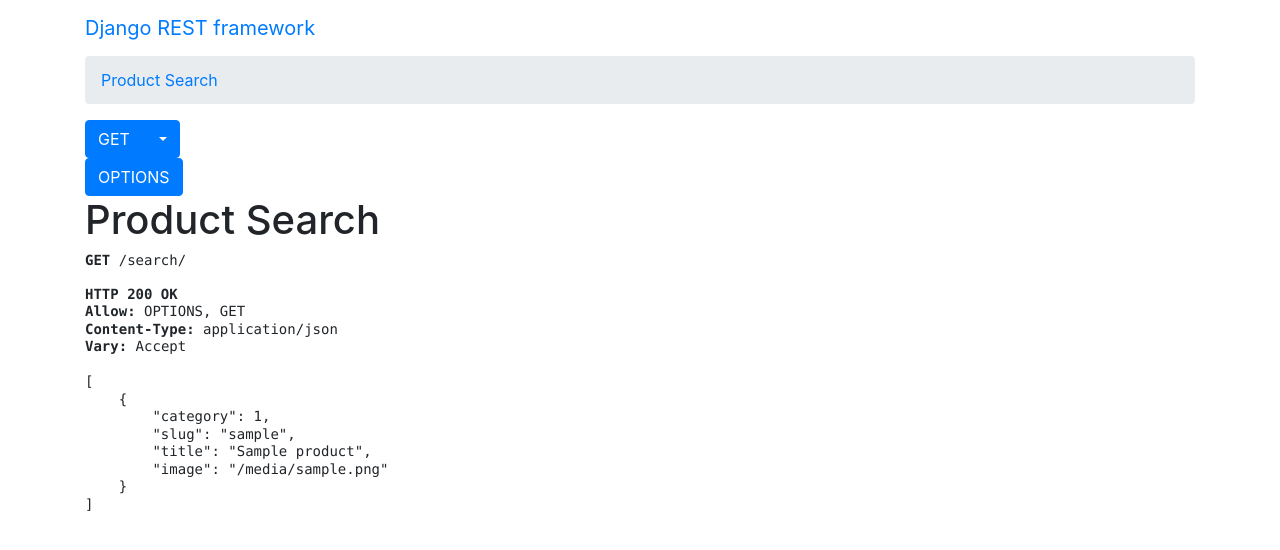
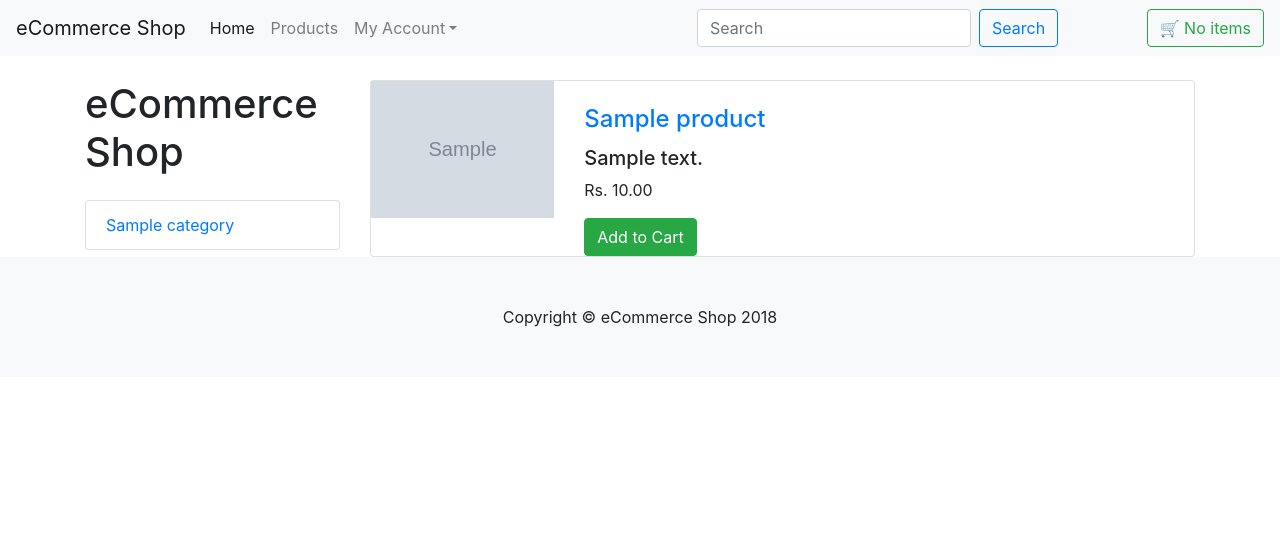
Before and after one commit to Nabinkandel1/Ecommerce-using-Django, a Django app: page /search/ in a window 1280 px wide. Shown: the top 550 px of the page. Run offline with Django 3.2, Linux system fonts and the light colour scheme; tables that the repository leaves empty hold one stand-in row (values such as "Sample post"); grey boxes marked "Sample" are stand-in pictures; some libraries are stand-ins or nearby versions.

Commit message:
list view added, full website browsable

```diff
--- a/requirements.txt
+++ b/requirements.txt
@@ -1,4 +1,4 @@
-django-autoslug==1.9.4-dev
+django-autoslug==1.9.3
 pillow==4.1.1
 django-bootstrap3==10.0.1
 djangorestframework==3.8.2
--- a/shop/templates/shop/base.html
+++ b/shop/templates/shop/base.html
@@ -6,7 +6,7 @@
     <meta name="description" content="eCommerce project sample in django">
     <meta name="author" content="Hem Shrestha">
 
-    <title>{% block title %}eCommerce Shop{% endblock %}</title>
+    <title>{% block title %}{{ title }}{% endblock %} - eCommerce Shop</title>
     <script src="/static/shop/js/jquery.min.js"></script>
     <link href="/static/shop/css/bootstrap.min.css" rel="stylesheet">
 </head>
@@ -27,9 +27,6 @@
                 </li>
                 <li class="nav-item">
                     <a class="nav-link" href="#">Products</a>
-                </li>
-                <li class="nav-item">
-                    <a class="nav-link" href="#">Categories</a>
                 </li>
                 <li class="nav-item dropdown">
                     <a class="nav-link dropdown-toggle" href="#" id="navbarDropdown" role="button"
@@ -54,18 +51,31 @@
             </form>
 
             <a href="{% url 'shop:my_cart' %}" class="btn btn-outline-success my-2 my-sm-0 offset-1">
-                <span class="glyphicon">🛒</span> {% block cart_count %}No item{% endblock %}
+                <span class="glyphicon">🛒</span>
+                <span id="cart_count">
+                {% block cart_count %}
+                    {% if carts|length == 0 %} No items
+                    {% elif carts|length == 1 %} 1 item
+                    {% else %} {{ carts|length }} items
+                    {% endif %}
+                {% endblock %}
+                </span>
             </a>
         </div>
     </nav>
 
     <!-- Page Content -->
     <div class="container">
+    {% block main_content %}
         <div class="row">
             <div class="col-lg-3">
                 <h1 class="my-4">eCommerce Shop</h1>
                 <div class="list-group">
-                    {% block categories %}{% endblock %}
+                    {% block categories %}
+                        {% for cat in categories %}
+                            <a href="{% url 'shop:category' cat.slug %}" class="list-group-item">{{ cat.title }}</a>
+                        {% endfor %}
+                    {% endblock %}
                 </div>
             </div>
             <div class="col-lg-9">
@@ -73,6 +83,7 @@
                 {% block content %}{% endblock %}
             </div>
         </div>
+    {% endblock %}
     </div>
 
     <!-- Footer -->
--- /dev/null
+++ b/shop/templates/shop/products.html
@@ -0,0 +1,42 @@
+{% extends 'shop/base.html' %}
+
+{% block content %}
+        {% for p in products %}
+            <div class="card mt-4">
+                <div class="row">
+                    <div class="col-3">
+                        <a href="{% url 'shop:detail' p.slug %}"><img src="/media/{{ p.image }}" class="img-fluid" alt="{{ p.title }}" ></a>
+                    </div>
+                    <div class="col">
+                        <div class="card-block mt-4">
+                            <h4 class="card-title"><a href="{% url 'shop:detail' p.slug %}">{{ p.title }}</a></h4>
+                            <h5 class="card-text">{{ p.description }}</h5>
+                            <p class="card-text">Rs. {{ p.price }}</p>
+                            <a href="#" name="{{ p.slug }}" class="btn btn-success add_to_cart">Add to Cart</a>
+                        </div>
+                    </div>
+                </div>
+            </div>
+        {% empty %}
+            <div class="card mt-5">
+                <div class="card-header">No data available</div>
+            </div>
+        {% endfor %}
+{% endblock %}
+
+{% block jscode %}
+    <script>
+        $(document).ready(function () {
+            $('.add_to_cart').on('click', function () {
+                data = {"slug": this.name, "csrfmiddlewaretoken":"{{ csrf_token }}" }
+                $.post("{% url 'shop:add_to_cart' %}", data)
+                    .done(function (response) {
+                        if (response.status == "ok") {
+                            $('#cart_count').text(response.count + " items");
+                        }
+                        alert(response.message);
+                    });
+            })
+        })
+    </script>
+{% endblock %}
--- a/shop/templates/shop/signup.html
+++ b/shop/templates/shop/signup.html
@@ -1,8 +1,8 @@
 {% extends "shop/base.html" %}
 {% load bootstrap3 %}
-{% block content %}
+{% block main_content %}
     <div class="row">
-        <div class="col-md-6 offset-2">
+        <div class="col-md-6 offset-3">
             <form method="POST">
                 {% csrf_token %}
 {#                {{ form }}#}
--- a/shop/urls.py
+++ b/shop/urls.py
@@ -11,6 +11,7 @@ urlpatterns = [
     path('login/', views.mylogin, name="login"),
     path('logout/', views.mylogout, name="logout"),
     path('search/', views.product_search, name="search"),
+    path('search_api/', views.product_search_api, name="search_api"),
     path('add_to_cart/', views.add_to_cart, name="add_to_cart"),
     path('my_cart/', views.my_cart, name="my_cart"),
     path('checkout/', views.checkout, name="checkout"),
--- a/shop/views.py
+++ b/shop/views.py
@@ -1,5 +1,6 @@
 from django.contrib.auth import authenticate, login, logout
 from django.db.models import Q
+from django.http import JsonResponse
 from django.shortcuts import render, redirect, get_object_or_404
 
 # Create your views here.
@@ -11,29 +12,25 @@ from shop.models import Category, Product, Review
 from shop.serializers import ProductSerializer
 
 
+def get_payload(request, title=""):
+    return {
+        "title": title,
+        "categories": Category.objects.filter(active=True),
+        "carts": Product.objects.filter(slug__in=request.session.get('items', []))
+    }
+
+
 def home(request):
-    categories = Category.objects.all()
-    products = Product.objects.all()
-    carts = Product.objects.filter(slug__in=request.session.get('items', []))
-    data = {
-        "categories": categories,
-        "products": products,
-        "carts": carts,
-            }
+    data = get_payload(request, "Home")
+    data["products"] = Product.objects.filter(active=True)
     return render(request, "shop/index.html", data)
 
 
 def details(request, slug):
     product = get_object_or_404(Product, slug=slug)
-    categories = Category.objects.all()
-    reviewform = ReviewForm()
-    carts = Product.objects.filter(slug__in=request.session.get('items', []))
-    data = {
-        "product": product,
-        "reviewform": reviewform,
-        "carts": carts,
-        "categories": categories
-    }
+    data = get_payload(request, product.title)
+    data["product"] = product
+    data["reviewform"] = ReviewForm()
     return render(request, "shop/details.html", data)
 
 
@@ -57,12 +54,11 @@ def signup(request):
         form = SignUpForm(request.POST)
         if form.is_valid():
             user = form.save(commit=False)
-            user.is_active = True
             user.save()
             return redirect('shop:login')
     else:
         form = SignUpForm()
-        return render(request, "shop/signup.html", {"form": form})
+    return render(request, "shop/signup.html", {"form": form})
 
 
 def mylogin(request):
@@ -85,35 +81,24 @@ def mylogout(request):
 
 
 @api_view(['GET'])
-def product_search(request):
-    if request.method == 'GET':
-        query = request.GET.get("q", "")
-        products = Product.objects.filter(Q(title__contains=query) | Q(description__contains=query))
-        serializer = ProductSerializer(products, many=True)
-        return Response(serializer.data)
+def product_search_api(request):
+    query = request.GET.get("q", "")
+    products = Product.objects.filter(Q(title__contains=query) | Q(description__contains=query))
+    serializer = ProductSerializer(products, many=True)
+    return Response(serializer.data)
 
 
-@api_view(['POST'])
-def add_to_cart(request):
-    if request.method == 'POST':
-        slug = request.POST.get("slug", "")
-        product = get_object_or_404(Product, slug=slug)
-        items = request.session.get('items', [])
-        if slug not in items:
-            amount = request.session.get('cart_amount', 0.0)
-            items.append(product.slug)
-            request.session['items'] = items
-            request.session['cart_amount'] = amount + float(product.price)
-        serializer = ProductSerializer(product)
-        return Response(serializer.data)
+def product_search(request):
+    query = request.GET.get("q", "")
+    data = get_payload(request, query + " - search result")
+    data["products"] = Product.objects.filter(Q(title__contains=query) | Q(description__contains=query))
+    return render(request, 'shop/products.html', data)
 
 
-@api_view(['GET'])
 def my_cart(request):
-    if request.method == 'GET':
-        products = Product.objects.filter(slug__in=request.session.get('items', []))
-        serializer = ProductSerializer(products, many=True)
-        return Response(serializer.data)
+    data = get_payload(request, "My cart")
+    data["products"] = Product.objects.filter(slug__in=request.session.get('items', []))
+    return render(request, 'shop/products.html', data)
 
 
 def checkout(request):
@@ -122,9 +107,26 @@ def checkout(request):
     return redirect("shop:home")
 
 
-@api_view(['GET'])
 def categories(request, slug):
     category = get_object_or_404(Category, slug=slug)
-    products = Product.objects.filter(category=category)
-    serializer = ProductSerializer(products, many=True)
-    return Response(serializer.data)
+    data = get_payload(request, category.title)
+    data["products"] = Product.objects.filter(category=category)
+    return render(request, "shop/products.html", data)
+
+
+def add_to_cart(request):
+    if request.method == 'POST':
+        slug = request.POST.get("slug", "")
+        product = Product.objects.filter(slug=slug).first()
+        if product:
+            items = request.session.get('items', [])
+            if slug not in items:
+                items.append(product.slug)
+                amount = request.session.get('cart_amount', 0.0) + float(product.price)
+                request.session['items'] = items
+                request.session['cart_amount'] = amount
+                return JsonResponse({"status": "ok", "message": product.title + " added to cart",
+                                     "count": len(items), "amount": amount})
+            return JsonResponse({"status": "fail", "message": "Item already added"})
+        return JsonResponse({"status": "fail", "message": "Item not found"})
+    return JsonResponse({"status": "fail", "message": "Only post method allowed"})
```
Also changed, not shown: shop/templates/shop/details.html (+6 -24 lines), shop/templates/shop/index.html (+1 -14 lines), shop/templates/shop/login.html (+2 -5 lines).
